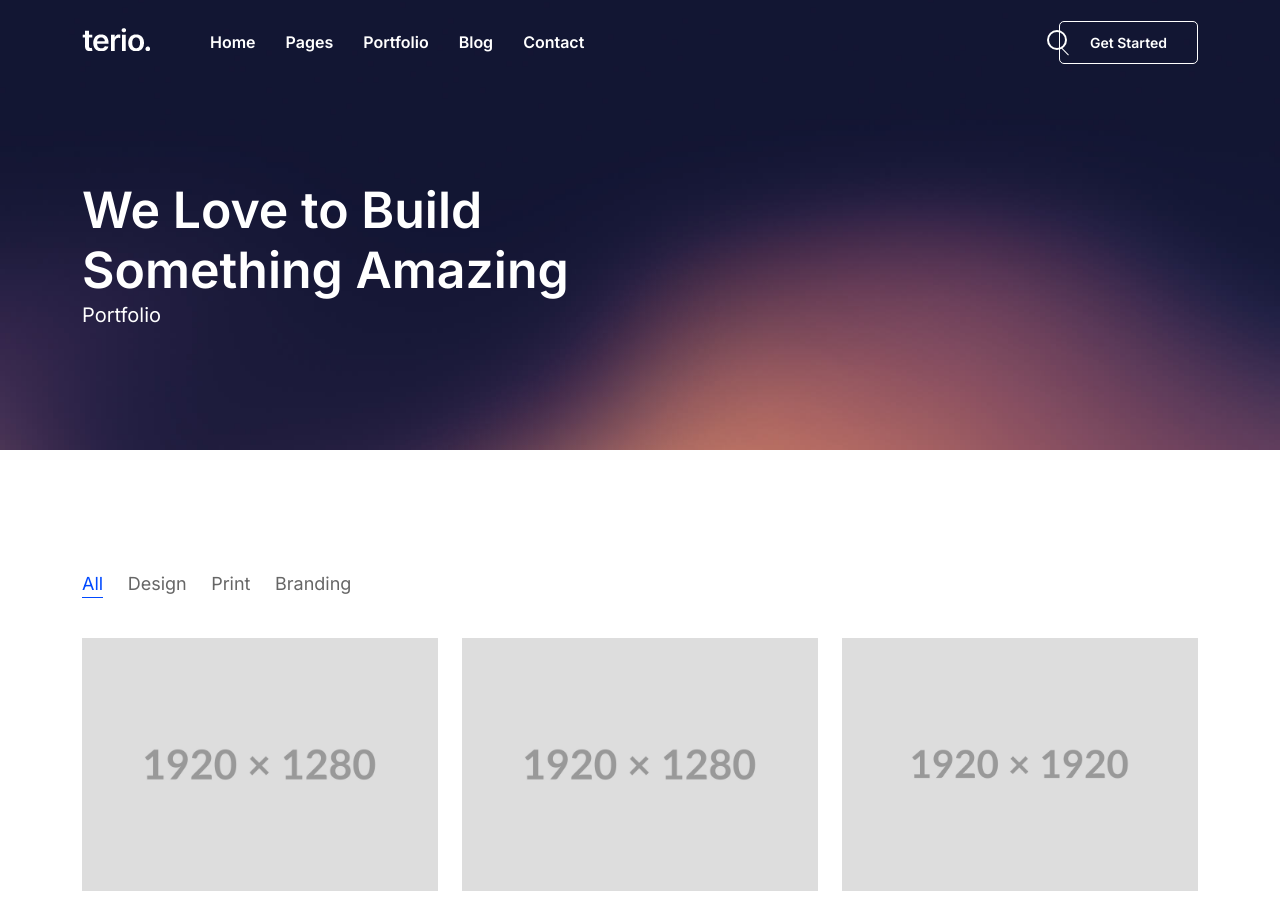
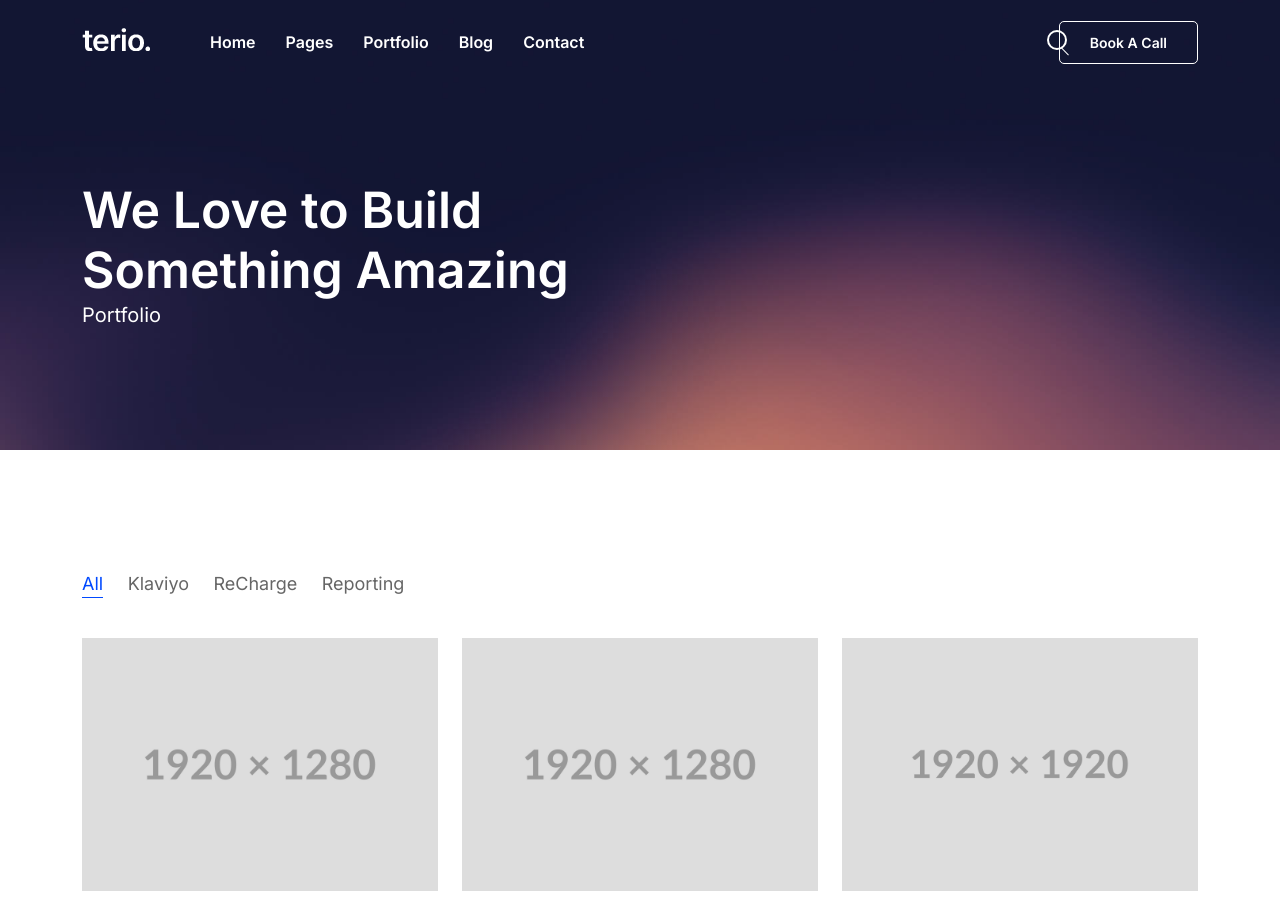
Before and after one commit to swagner2/siweb, a Jekyll site: the page built from works/index.html, in a window 1280 px wide and 900 px high. Built offline with Jekyll 4.4.1, drawn with Linux system fonts in a browser that asks for light colours.

Commit message:
Update settings.yml

```diff
--- a/_data/settings.yml
+++ b/_data/settings.yml
@@ -12,10 +12,10 @@ header:
   logo:
     image: "assets/img/logo.png"
     alt: "logo"
-    title: "Terio"
+    title: "RetentionXT"
   button:
-    text: "Get Started"
-    link: "/contact/"
+    text: "Book A Call"
+    link: "https://cal.com/stevenwagner/retentionxt"
 
 ### Social
 social:
@@ -78,11 +78,11 @@ footer:
 portfolio:
   homeNumOfItems: 12
   filters:
-    - name: "Design"
-      slug: "design"
+    - name: "Klaviyo"
+      slug: "Klaviyo"
 
-    - name: "Print"
+    - name: "ReCharge"
       slug: "print"
 
-    - name: "Branding"
-      slug: "branding"
+    - name: "Reporting"
+      slug: "metrics"
```
